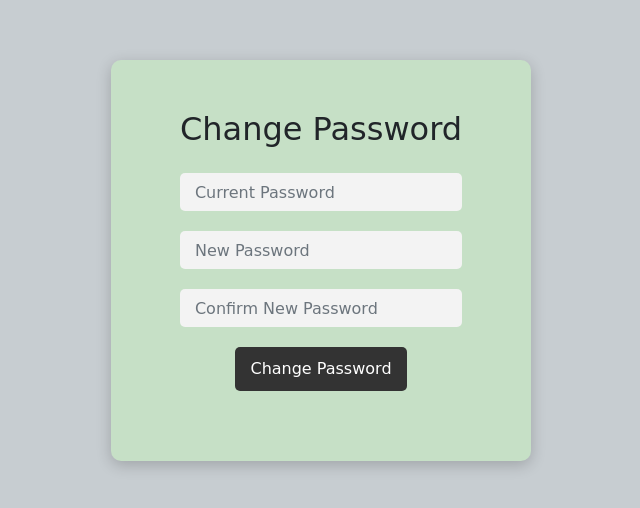
After one commit to sam-lundy/Pokedex, a Flask app: page /change_password in a window 1280 px wide. The commit adds this page. Shown: the top 508 px of the page, without its empty margins (319-959 px from the left). Run offline with Flask 3, Linux system fonts and the light colour scheme; some libraries are stand-ins or nearby versions; some web fonts are replaced.

Commit message:
Added user profiles and change password functionality

```diff
--- /dev/null
+++ b/app/blueprints/auth/auth_templates/change_pass.html
@@ -0,0 +1,44 @@
+{% extends 'base.html' %}
+
+{% block additional_styles %}
+    <link rel="stylesheet" href="{{ url_for('static', filename='styles/register.css') }}">
+{% endblock %}
+
+{% block title %}
+  Change Password
+{% endblock %}
+
+{% block content %}
+
+{% if message %}
+    <div class="alert alert-danger alert-dismissible fade show d-flex justify-content-center align-items-center" role="alert">
+        {{ message }}
+        <button type="button" class="close" data-dismiss="alert" aria-label="Close">
+            <span aria-hidden="true">&times;</span>
+        </button>
+    </div>
+{% endif %}
+
+<div class="register-container">
+    <form method="POST" class="register-form">
+    <h2>Change Password</h2>
+        {{ form.hidden_tag() }}
+
+        <div class="form-group">
+            {{ form.current_password(class='form-control', placeholder='Current Password') }}
+        </div>
+
+        <div class="form-group">
+            {{ form.new_password(class='form-control', placeholder='New Password') }}
+        </div>
+
+        <div class="form-group">
+            {{ form.new_password_conf(class='form-control', placeholder='Confirm New Password') }}
+        </div>
+
+        <div class="form-group">
+            {{ form.submit(class='form-btn') }}
+        </div>
+    </form>
+</div>
+{% endblock %}
--- a/app/blueprints/auth/forms.py
+++ b/app/blueprints/auth/forms.py
@@ -24,3 +24,12 @@ class RegisterForm(FlaskForm):
     password = PasswordField('Password: ', validators=[DataRequired()])
     password_conf = PasswordField('Confirm Password', validators=[DataRequired(), EqualTo('password')])
     submit = SubmitField('Register')
+
+class ChangePasswordForm(FlaskForm):
+    current_password = PasswordField('Current Password', validators=[DataRequired()])
+    new_password = PasswordField('New Password', validators=[DataRequired()])
+    new_password_conf = PasswordField('Confirm New Password', validators=[
+        DataRequired(),
+        EqualTo('new_password', message='Passwords must match.')  # Ensures the new password and its confirmation match
+    ])
+    submit = SubmitField('Change Password')
--- a/app/blueprints/auth/routes.py
+++ b/app/blueprints/auth/routes.py
@@ -1,9 +1,9 @@
 from . import auth
-from .forms import LoginForm, RegisterForm
+from .forms import LoginForm, RegisterForm, ChangePasswordForm
 from flask import request, render_template, url_for, redirect, flash
 from flask_login import login_user, logout_user, current_user, login_required
 from app.models import User, Team, db
-from werkzeug.security import check_password_hash
+from werkzeug.security import check_password_hash, generate_password_hash
 from sqlalchemy import or_
 
 @auth.route('/login', methods=['GET', 'POST'])
@@ -78,3 +78,43 @@ def register():
                 return redirect(url_for('auth.login'))
 
     return render_template('register.html', form=form)
+
+@auth.route('/profile')
+def profile():
+
+    if not current_user.is_authenticated:
+        flash("Sign in to view your profile.", "warning")
+        return redirect(url_for('auth.login'))
+    else:
+        return render_template('profile.html')
+
+@auth.route('/change_password', methods=['GET', 'POST'])
+def change_password():
+    form = ChangePasswordForm()
+
+    if form.validate_on_submit():
+        if not check_password_hash(current_user.password, form.current_password.data):
+            flash('Current password is incorrect!', 'danger')
+            return redirect(url_for('auth.change_password'))
+
+        # Check if the new password and its confirmation match
+        if form.new_password.data != form.new_password_conf.data:
+            flash('New password and its confirmation do not match!', 'danger')
+            return redirect(url_for('auth.change_password'))
+
+        # Update the user's password
+        current_user.password = generate_password_hash(form.new_password.data, method='sha256')
+        db.session.commit()
+
+        flash('Your password has been updated!', 'success')
+        return redirect(url_for('auth.profile'))
+
+    return render_template('change_pass.html', form=form)
+
+@auth.route('/update_profile')
+def update_profile():
+    return render_template('update_profile.html')
+
+@auth.route('/notifications')
+def notifications():
+    return render_template('notifications.html')
--- a/app/static/styles/base.css
+++ b/app/static/styles/base.css
@@ -29,7 +29,7 @@ a {
     align-items: center;
     margin: 0 auto;
     padding: 0;
-    max-width: 80%;
+    max-width: 60%;
 }
 
 .menu-group {
@@ -48,6 +48,7 @@ a {
 }
 
 .menu-right {
+    display: flex;
     flex-direction: row;
     margin: 0 15px;
     padding: 5px, 10px;
--- a/app/static/styles/discover.css
+++ b/app/static/styles/discover.css
@@ -35,9 +35,9 @@ h2 {
     box-shadow: 0 4px 6px rgba(0, 0, 0, 0.1);
     background-color: #f9f9f9;
     transition: tranform 0.3s;
-    width: 100%;
+    max-width: 60%;
     justify-content: space-between;
-    margin: 10px auto;
+    margin: 40px auto;
 }
 
 
--- a/app/templates/includes/nav.html
+++ b/app/templates/includes/nav.html
@@ -13,8 +13,10 @@
         </div>
         <div class="menu-right">
             {% if current_user.is_authenticated %}
+                <li class="menu-right"><a href="{{ url_for('auth.profile') }}">{{ current_user.username }}</a></li>
                 <li class="menu-right"><a href="{{ url_for('auth.logout') }}">Sign Out</a></li>
             {% else %}
+            <li class="menu-right"><a href="{{ url_for('auth.profile') }}">Profile</a></li>
             <li class="menu-right"><a href="{{ url_for('auth.login') }}">Sign In</a></li>
             {% endif %}
         </div>
```
Also changed, not shown: app/blueprints/auth/auth_templates/notifications.html (added, +15 -0 lines), app/blueprints/auth/auth_templates/profile.html (added, +39 -0 lines), app/blueprints/auth/auth_templates/update_profile.html (added, +15 -0 lines), app/static/styles/profile.css (added, +48 -0 lines), app/static/styles/notifications.css (added), app/static/styles/update_profile.css (added).
